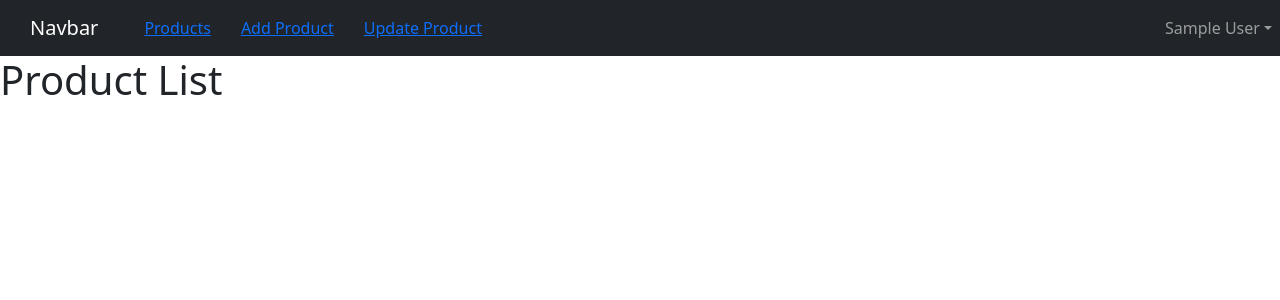
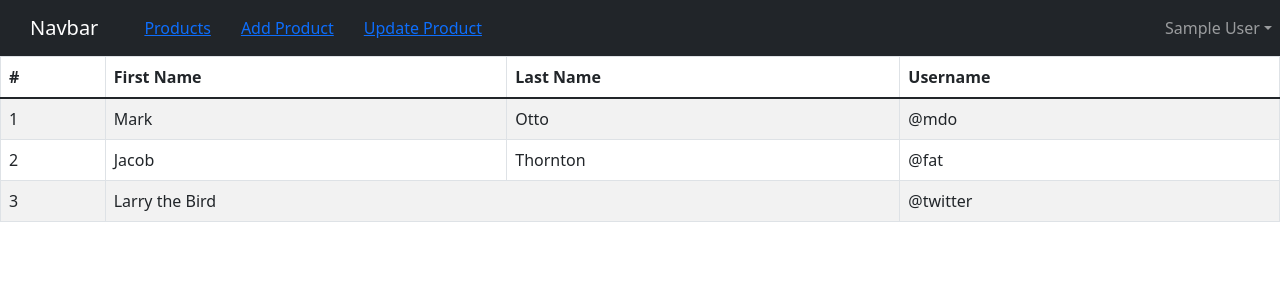
Before and after one commit to sharad9201/amazon-clone, a React (Create React App) app: page / in a window 1280 px wide. Shown: the top 300 px of the page. Built offline with nearby package versions, Linux system fonts and the light colour scheme; no server answers; sample sign-in values are in the browser's storage.

Commit message:
product list ad randon table

```diff
--- a/src/ProductList.js
+++ b/src/ProductList.js
@@ -1,13 +1,50 @@
 import Header from "./Header";
+import React, { useState, useEffect } from "react";
+import {Table} from "react-bootstrap";
 
-function ProductList(){
+function ProductList() {
+  const [data, setData] = useState([]);
+  useEffect(async () => {
+    let result = await fetch("http://127.0.0.1:8000/api/list");
+    result = await result.json();
+    setData(result);
+  }, []);
+  console.warn(data);
 
-    return(
-        <div>
-            <Header />
-            <h1>Product List</h1>
-        </div>
-    )
+  return (
+    <div>
+      <Header />
+      <Table striped bordered hover>
+        <thead>
+          <tr>
+            <th>#</th>
+            <th>First Name</th>
+            <th>Last Name</th>
+            <th>Username</th>
+          </tr>
+        </thead>
+        <tbody>
+          <tr>
+            <td>1</td>
+            <td>Mark</td>
+            <td>Otto</td>
+            <td>@mdo</td>
+          </tr>
+          <tr>
+            <td>2</td>
+            <td>Jacob</td>
+            <td>Thornton</td>
+            <td>@fat</td>
+          </tr>
+          <tr>
+            <td>3</td>
+            <td colSpan="2">Larry the Bird</td>
+            <td>@twitter</td>
+          </tr>
+        </tbody>
+      </Table>
+    </div>
+  );
 }
 
 export default ProductList;
```
